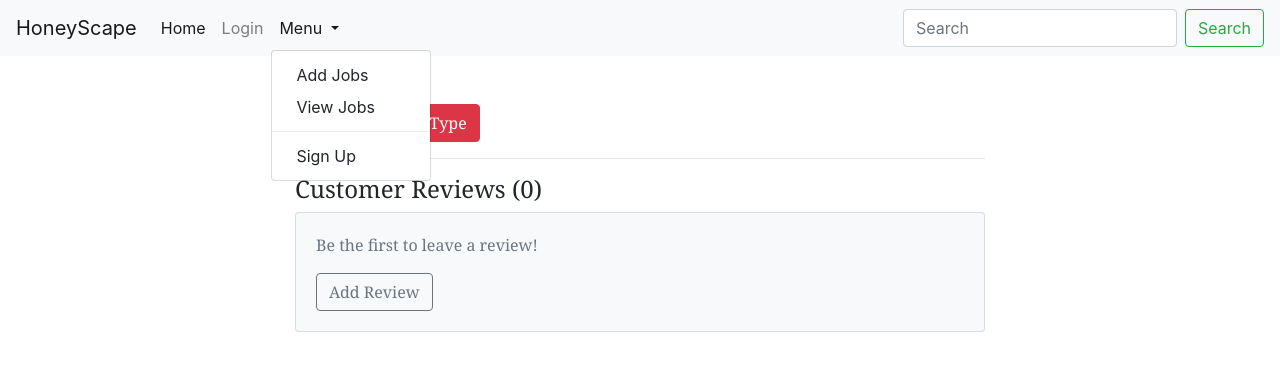
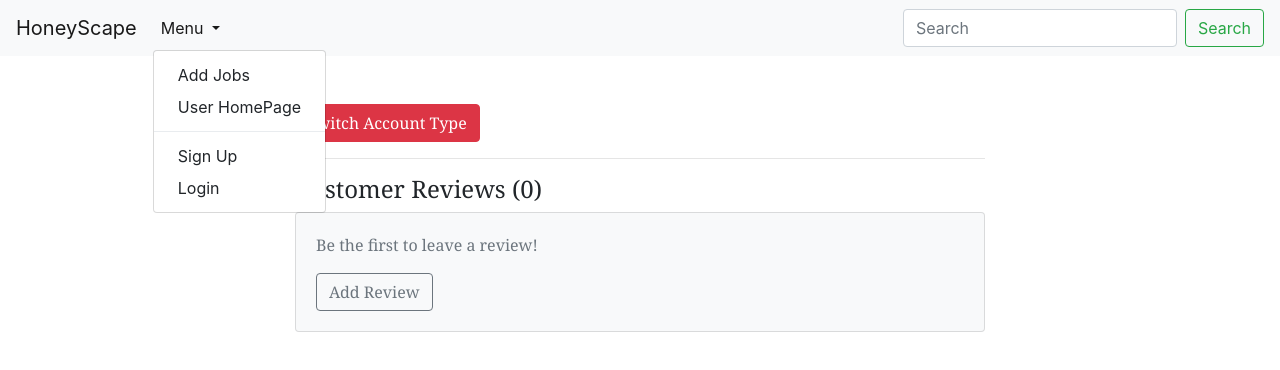
Before and after one commit to ConsTructionGang/FrontEnd, an Angular app: page /reviews in a window 1280 px wide. Both pictures are taken after a click on the button "Menu". Shown: the top 370 px of the page. Built offline with nearby package versions, Linux system fonts and the light colour scheme; some icons are missing.

Commit message:
modified menu

```diff
--- a/src/app/app.component.html
+++ b/src/app/app.component.html
@@ -7,21 +7,22 @@
 
         <div class="collapse navbar-collapse" id="navbarSupportedContent">
           <ul class="navbar-nav mr-auto">
-            <li class="nav-item active">
+            <!--<li class="nav-item active">
               <a class="nav-link" routerLink="/home">Home <span class="sr-only">(current)</span></a>
             </li>
             <li class="nav-item">
               <a class="nav-link" routerLink="/login">Login</a>
-            </li>
+            </li>-->
             <li class="nav-item dropdown">
               <a class="nav-link dropdown-toggle" href="#" id="navbarDropdown" role="button" data-toggle="dropdown" aria-haspopup="true" aria-expanded="false">
                 Menu
               </a>
               <div class="dropdown-menu" aria-labelledby="navbarDropdown">
                 <a class="dropdown-item" routerLink="/addjobs">Add Jobs</a>
-                <a class="dropdown-item" routerLink="/viewjobs">View Jobs</a>
+                <a class="dropdown-item" routerLink="/userpage">User HomePage</a>
                 <div class="dropdown-divider"></div>
                 <a class="dropdown-item" routerLink="/useraccount">Sign Up</a>
+                <a class="dropdown-item" routerLink="/login">Login</a>
               </div>
             </li>
           </ul>
```
